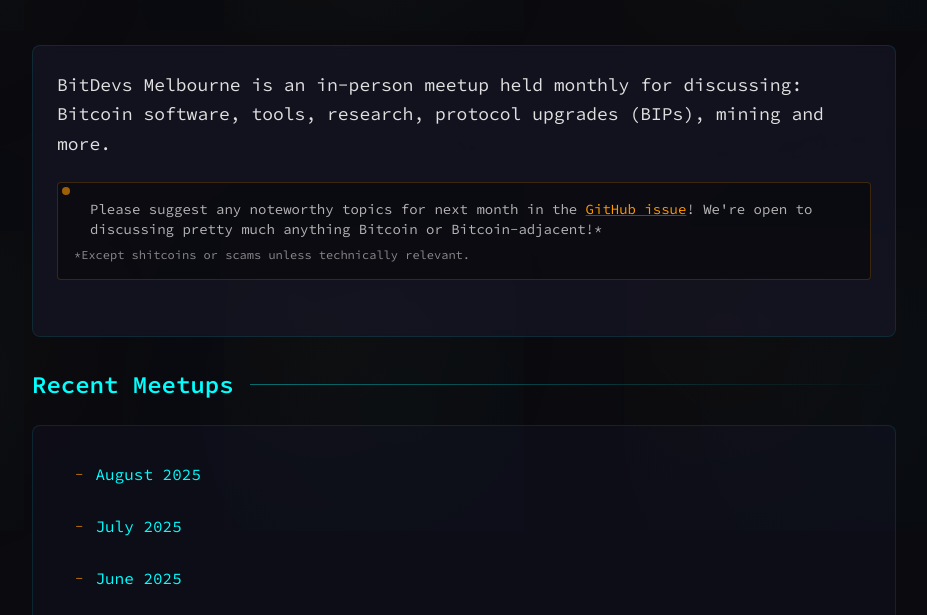
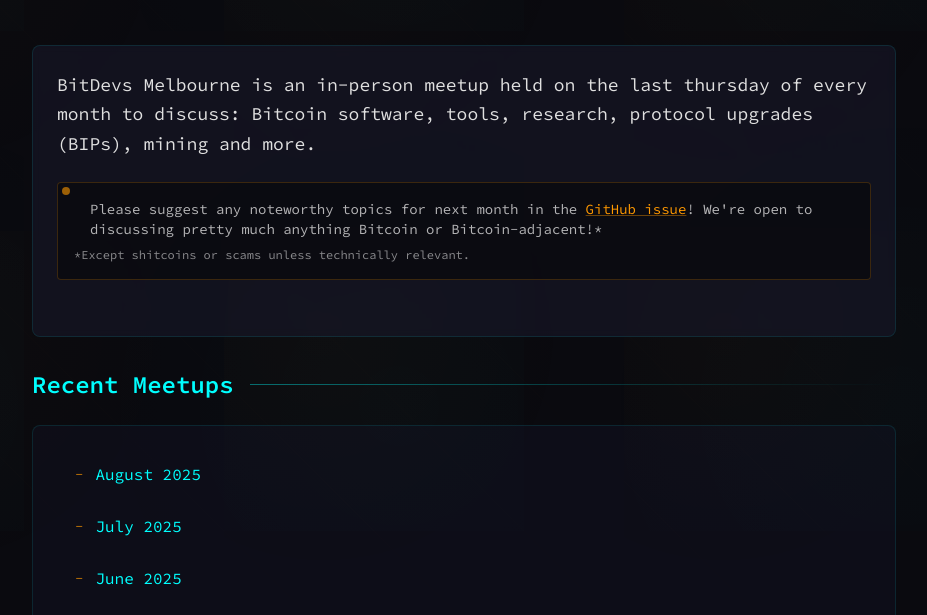
Before and after one commit to MelbourneBitDevs/melb.bitdevs.com.au, a plain HTML site: page index.html in a window 1280 px wide. Shown: the part 169-784 px from the top of the page, without its empty margins (176-1103 px from the left). Drawn offline with nearby package versions, Linux system fonts and the light colour scheme.

Commit message:
add last thursday note on index page

```diff
--- a/index.html
+++ b/index.html
@@ -1,4 +1,4 @@
-<!doctype html>
+<!DOCTYPE html>
 <html lang="en">
   <head>
     <title>BitDevs Melbourne</title>
@@ -108,9 +108,9 @@
             class="bg-surface/50 backdrop-blur-sm rounded-lg p-6 border border-primary/10 relative overflow-hidden"
           >
             <p class="text-lg mb-6 leading-relaxed text-text relative z-10">
-              BitDevs Melbourne is an in-person meetup held monthly for
-              discussing: Bitcoin software, tools, research, protocol upgrades
-              (BIPs), mining and more.
+              BitDevs Melbourne is an in-person meetup held on the last thursday
+              of every month to discuss: Bitcoin software, tools, research,
+              protocol upgrades (BIPs), mining and more.
             </p>
 
             <div
```
